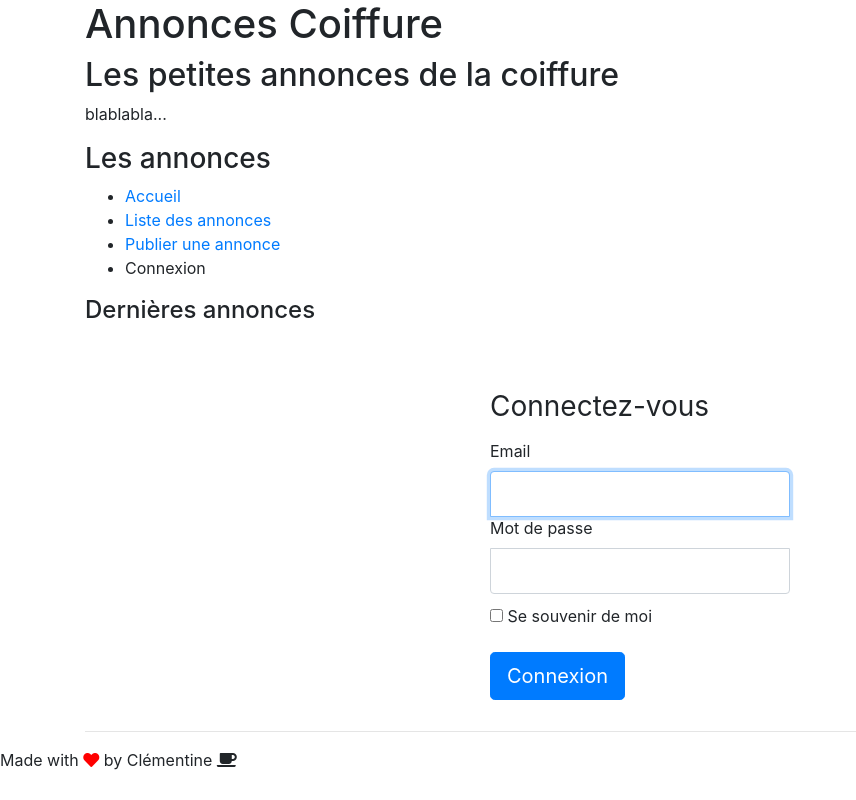
After one commit to stefymax64/hairjob, a Symfony app: template templates/Security/login.html.twig in a window 1280 px wide. The commit adds this page. Shown: the whole page, without its empty margins (0-856 px from the left). Run offline with Twig, Linux system fonts and the light colour scheme; the template is opened without the code that fills it, so the values that code supplies are empty; some libraries are stand-ins or nearby versions.

Commit message:
Iteration 4_4

```diff
--- a/composer.json
+++ b/composer.json
@@ -16,6 +16,7 @@
         "symfony/framework-bundle": "5.0.*",
         "symfony/monolog-bundle": "^3.5",
         "symfony/orm-pack": "^1.0",
+        "symfony/security-bundle": "5.0.*",
         "symfony/swiftmailer-bundle": "^3.4",
         "symfony/twig-pack": "^1.0",
         "symfony/webpack-encore-bundle": "^1.7",
--- a/config/bundles.php
+++ b/config/bundles.php
@@ -15,4 +15,5 @@ return [
     Symfony\Bundle\SwiftmailerBundle\SwiftmailerBundle::class => ['all' => true],
     Stof\DoctrineExtensionsBundle\StofDoctrineExtensionsBundle::class => ['all' => true],
     Symfony\WebpackEncoreBundle\WebpackEncoreBundle::class => ['all' => true],
+    Symfony\Bundle\SecurityBundle\SecurityBundle::class => ['all' => true],
 ];
--- a/config/services.yaml
+++ b/config/services.yaml
@@ -11,6 +11,8 @@ services:
     _defaults:
         autowire: true      # Automatically injects dependencies in your services.
         autoconfigure: true # Automatically registers your services as commands, event subscribers, etc.
+
+    Symfony\Bridge\Doctrine\Security\RememberMe\DoctrineTokenProvider: ~
 
     # makes classes in src/ available to be used as services
     # this creates a service per class whose id is the fully-qualified class name
--- /dev/null
+++ b/public/css/login.css
@@ -0,0 +1,39 @@
+body {
+    background-color: #fff;
+}
+
+.form-signin {
+    width: 100%;
+    max-width: 330px;
+    padding: 15px;
+    margin: auto;
+    margin-top: 50px;
+}
+
+.form-signin .checkbox {
+    font-weight: 400;
+}
+
+.form-signin .form-control {
+    position: relative;
+    box-sizing: border-box;
+    height: auto;
+    padding: 10px;
+    font-size: 16px;
+}
+
+.form-signin .form-control:focus {
+    z-index: 2;
+}
+
+.form-signin input[type="email"] {
+    margin-bottom: -1px;
+    border-bottom-right-radius: 0;
+    border-bottom-left-radius: 0;
+}
+
+.form-signin input[type="password"] {
+    margin-bottom: 10px;
+    border-top-left-radius: 0;
+    border-top-right-radius: 0;
+}
--- a/src/DataFixtures/AppFixtures.php
+++ b/src/DataFixtures/AppFixtures.php
@@ -10,8 +10,6 @@ class AppFixtures extends Fixture
 {
     public function load(ObjectManager $manager)
     {
-        // $product = new Product();
-        // $manager->persist($product);
 
         $manager->flush();
     }
--- /dev/null
+++ b/templates/Security/login.html.twig
@@ -0,0 +1,35 @@
+{% extends "base.html.twig" %}
+
+{% block title %}Connexion!{% endblock %}
+
+{% block base_body %}
+<form class="form-signin" method="post">
+    {% if error %}
+        <div class="alert alert-danger">{{ error.messageKey|trans(error.messageData, 'security') }}</div>
+    {% endif %}
+
+    {% if app.user %}
+        <div class="mb-3">
+            Vous êtes connectés :  {{ app.user.username }}, <a href="{{ path('app_logout') }}">Logout</a>
+        </div>
+    {% endif %}
+
+    <h1 class="h3 mb-3 font-weight-normal">Connectez-vous</h1>
+    <label for="inputEmail">Email</label>
+    <input type="email" value="{{ last_username }}" name="email" id="inputEmail" class="form-control" required autofocus>
+    <label for="inputPassword">Mot de passe</label>
+    <input type="password" name="password" id="inputPassword" class="form-control" required>
+
+    <input type="hidden" name="_csrf_token" value="{{ csrf_token('authenticate') }}">
+
+        <div class="checkbox mb-3">
+            <label>
+                <input type="checkbox" id="remember_me" name="_remember_me"> Se souvenir de moi
+            </label>
+        </div>
+
+    <button class="btn btn-lg btn-primary" type="submit">
+        Connexion
+    </button>
+</form>
+{% endblock %}
--- a/templates/base.html.twig
+++ b/templates/base.html.twig
@@ -10,7 +10,8 @@
         <link rel="stylesheet" href="https://fonts.googleapis.com/css?family=Spartan&display=swap">
         <link rel="stylesheet" href="https://cdnjs.cloudflare.com/ajax/libs/font-awesome/5.12.1/css/all.min.css"
               integrity="sha256-mmgLkCYLUQbXn0B1SRqzHar6dCnv9oZFPEC1g1cwlkk=" crossorigin="anonymous"/>
-        {#<link rel="stylesheet" href="/css/app.css">#}
+        {#<link rel="stylesheet" href="{{ asset('css/styles.css') }}">#}
+        <link rel="stylesheet" href="{{ asset('css/login.css') }}">
     {% endblock %}
 </head>
 
@@ -29,6 +30,7 @@
                 <li><a href="{{ path('index') }}">Accueil</a></li>
                 <li><a href="{{ path('advert_index') }}">Liste des annonces</a></li>
                 <li><a href="{{ path('advert_add') }}">Publier une annonce</a></li>
+                <li><a href="{{ path('app_login') }}"></a>Connexion</li>
             </ul>
 
             <h4>Dernières annonces</h4>
@@ -45,7 +47,7 @@
 </body>
 <footer class="">
     <p>Made with <i style="color: #ff0000;" class="fa fa-heart"></i> by Clémentine <a href="#"
-                                                                                      style="color: #444; text-decoration: underline;"></a>
+                                                                                      style="color: #444; text-decoration: underline;"></a><i class="fas fa-coffee"></i>
     </p>
 </footer>
 
```
Also changed, not shown: src/Controller/Security/SecurityController.php (added, +36 -0 lines), src/DataFixtures/LoadUser.php (added, +27 -0 lines), src/Entity/User.php (added, +114 -0 lines), src/Migrations/Version20200602124645.php (added, +35 -0 lines), src/Repository/UserRepository.php (added, +67 -0 lines), src/Security/LoginFormAuthenticator.php (added, +106 -0 lines), 3 other files.
